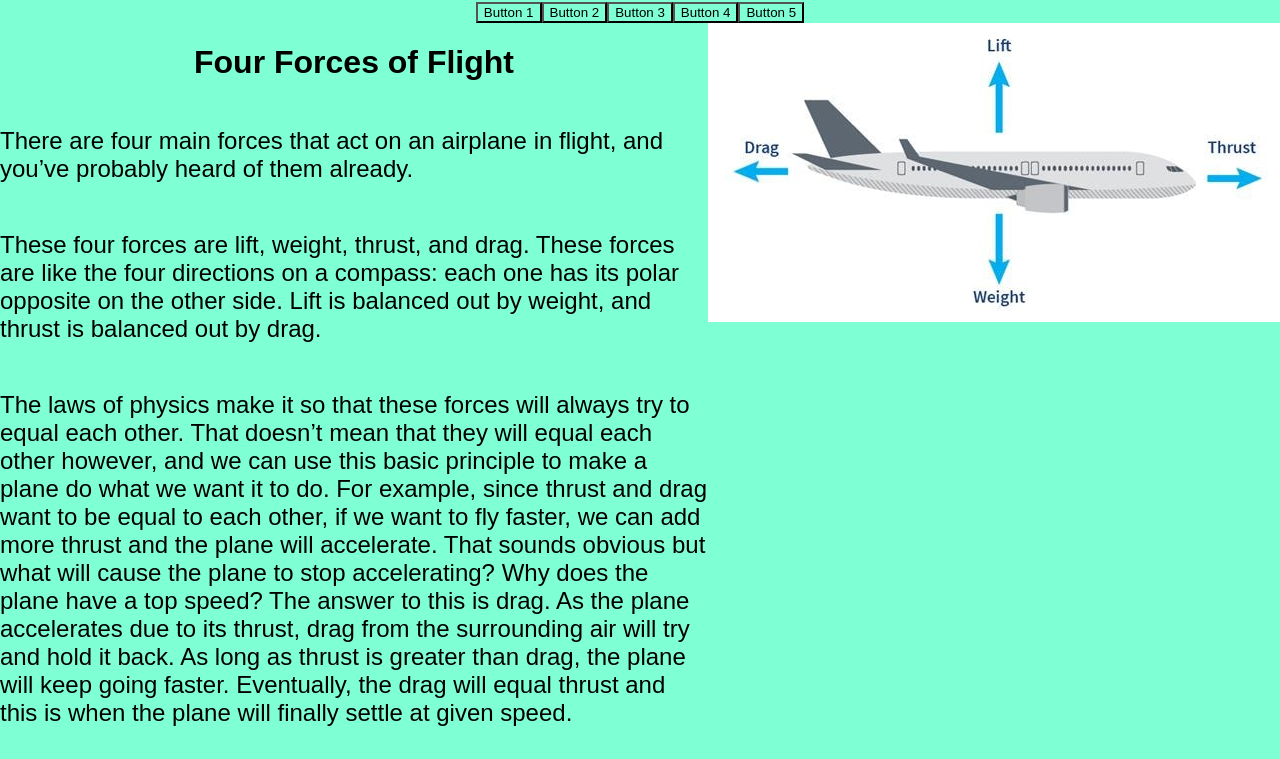
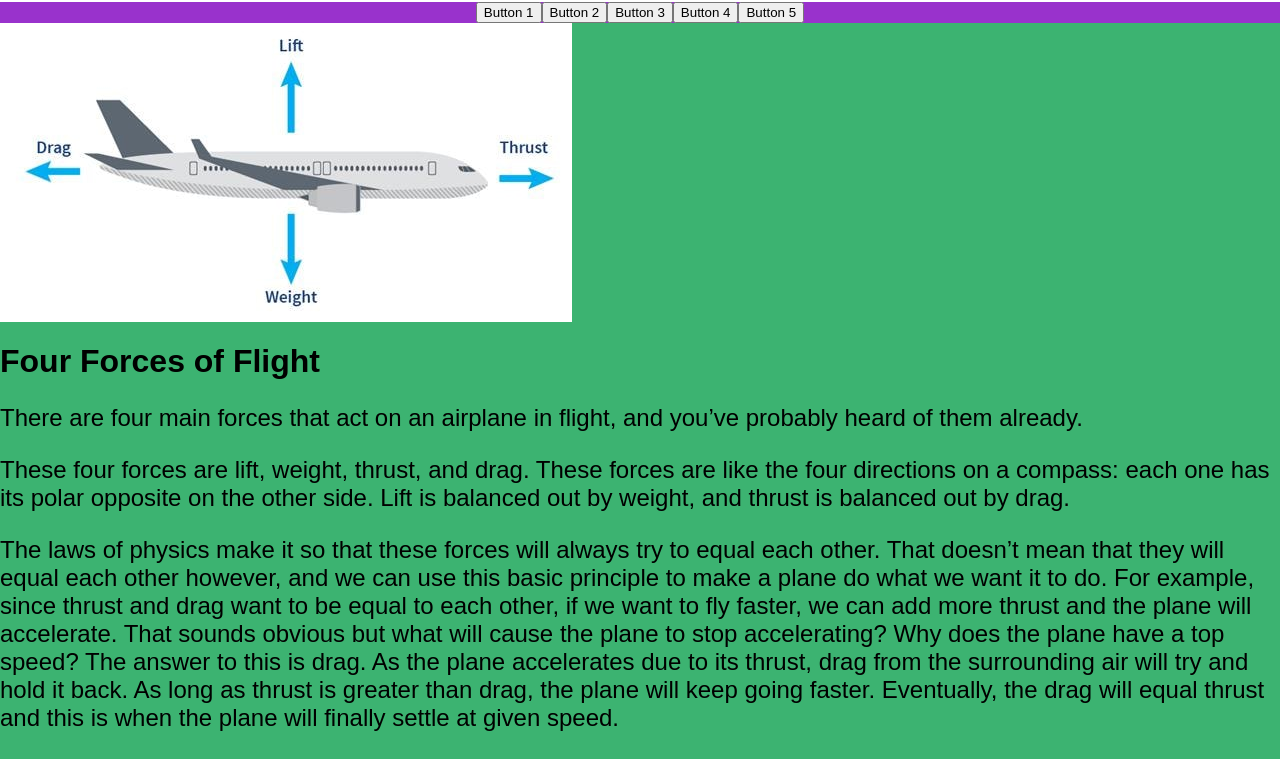
Before and after one commit to Juebele/airplane-site, a React (Create React App) app: page / in a window 1280 px wide. Shown: the part 940-1699 px from the top of the page. Built offline with nearby package versions, Linux system fonts and the light colour scheme; a web font is replaced by a local one.

Commit message:
fighting the write-up formatting

```diff
--- a/src/App.css
+++ b/src/App.css
@@ -1,6 +1,5 @@
 * {
   font-family: 'Ysabeau', sans-serif;
-  background-color: aquamarine;
 }
 
 /* Component stylings */
@@ -16,6 +15,7 @@ p {
 .container-1 {
   display: flex;
   justify-content: space-between;
+  background-color: burlywood;
 }
 
 .container-2 {
@@ -23,12 +23,25 @@ p {
   flex-direction: column;
   justify-content: space-between;
   align-items: center;
+  background-color: darkorchid;
 }
 .container-2 > div:nth-child(2) {
   display: flex;
   flex-direction: row;
   justify-content: space-between;
   align-items: center;
+}
+
+.container-3 {
+  display: flex;
+  flex-wrap: wrap;
+  background-color: mediumseagreen;
+}
+
+.image {
+}
+
+.content {
 }
 
 .App {
--- a/src/components/sub-components/four-forces.js
+++ b/src/components/sub-components/four-forces.js
@@ -5,17 +5,15 @@ import forces from '../../Assets/four-forces.png'
 
 const FourForces = () => {
     return (
-        <div class='container-1'>
-            <div class='container-2'>
+        <div class='container-3'>
+                <img class='image' src={forces}/>
+            <div class='content'>
                 <h1>Four Forces of Flight</h1>
                 <p>There are four main forces that act on an airplane in flight, and you’ve probably heard of them already.</p>
                 <p>These four forces are lift, weight, thrust, and drag. These forces are like the four directions on a compass: each one has its polar opposite on the other side. Lift is balanced out by weight, and thrust is balanced out by drag.</p>
                 <p>The laws of physics make it so that these forces will always try to equal each other. That doesn’t mean that they will equal each other however, and we can use this basic principle to make a plane do what we want it to do. For example, since thrust and drag want to be equal to each other, if we want to fly faster, we can add more thrust and the plane will accelerate. That sounds obvious but what will cause the plane to stop accelerating? Why does the plane have a top speed? The answer to this is drag. As the plane accelerates due to its thrust, drag from the surrounding air will try and hold it back. As long as thrust is greater than drag, the plane will keep going faster. Eventually, the drag will equal thrust and this is when the plane will finally settle at given speed.</p>
                 <p>All of the forces are related in some way though, even if they aren’t opposites. Weight, for example, impacts drag and therefore speed. This is because if weight is increased, then lift must be increased to balance it out. Lift isn’t free though, and increased lift means increased drag and therefore reduced speed.</p>
             </div>
-            <div>
-                <img src={forces}/>
-            </div>
         </div>
     )
 }
```
